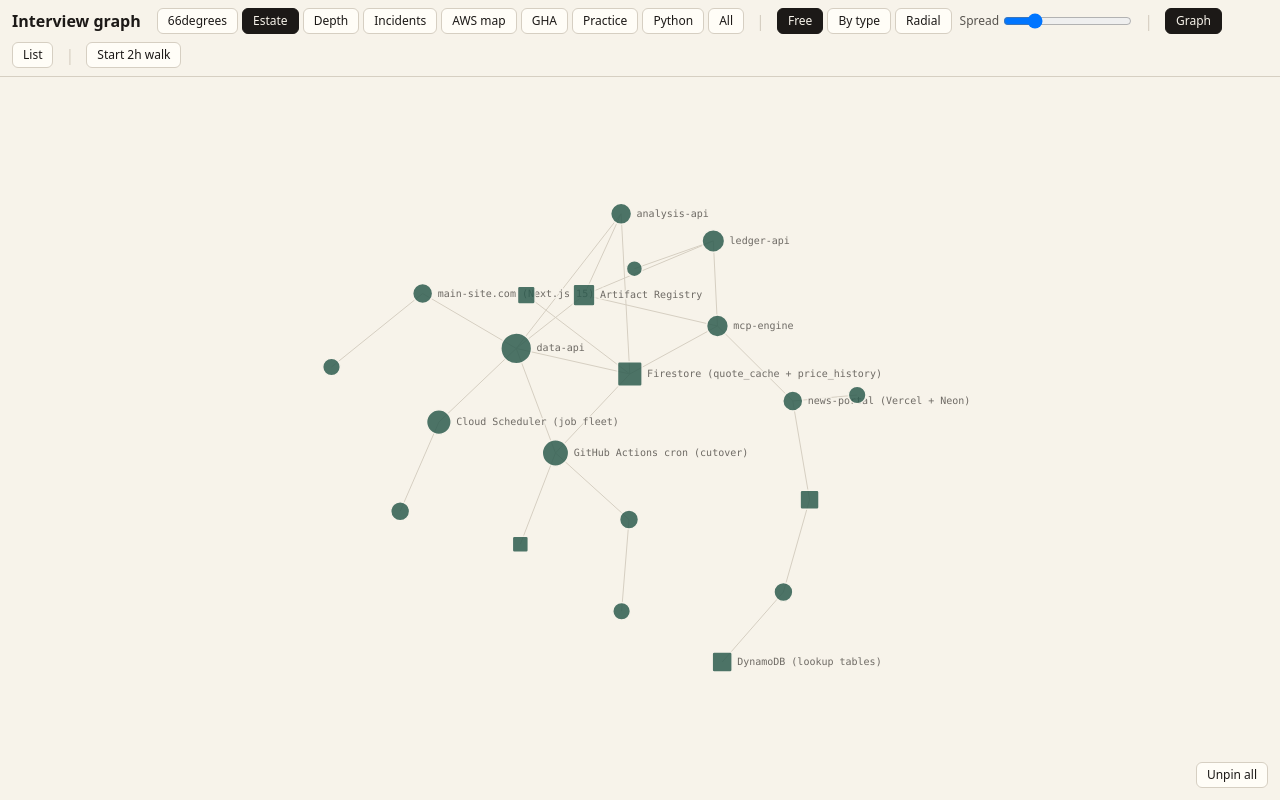
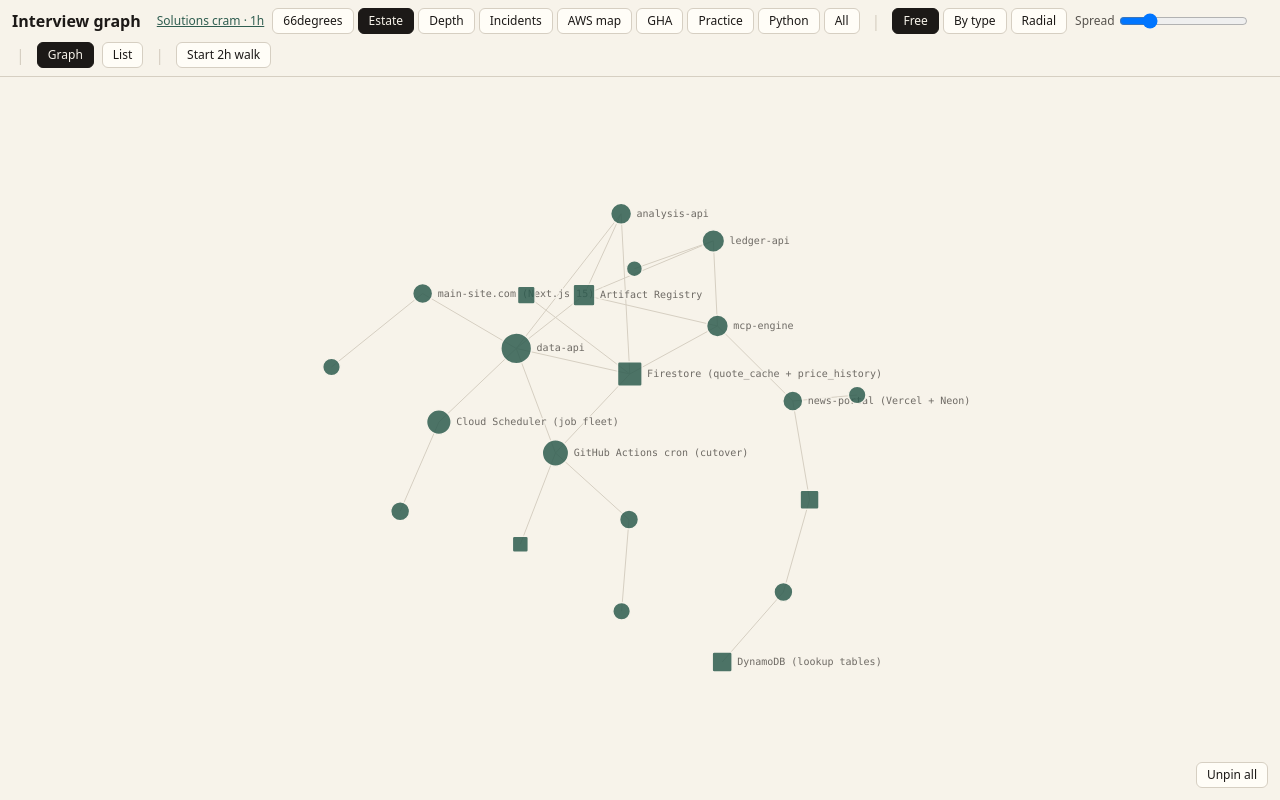
Before and after one commit to adamaslan/interview-graph, a React (Vite) app: page / in a window 1280 px wide. Built offline with nearby package versions, Linux system fonts and the light colour scheme.

Commit message:
Add link to solutions cram in App component

```diff
--- a/src/App.jsx
+++ b/src/App.jsx
@@ -47,6 +47,7 @@ export default function App() {
       <header className="flex flex-wrap items-center gap-2 border-b px-3 py-2"
         style={{ borderColor: 'var(--line)' }}>
         <h1 className="mr-2 text-base font-semibold">Interview graph</h1>
+        <a href="./lessons/solutions-cram.html" className="text-xs underline" style={{ color: 'var(--fam-infra)' }}>Solutions cram · 1h</a>
 
         <nav className="flex flex-wrap gap-1" aria-label="Layers">
           {LAYERS.map(l => (
```
